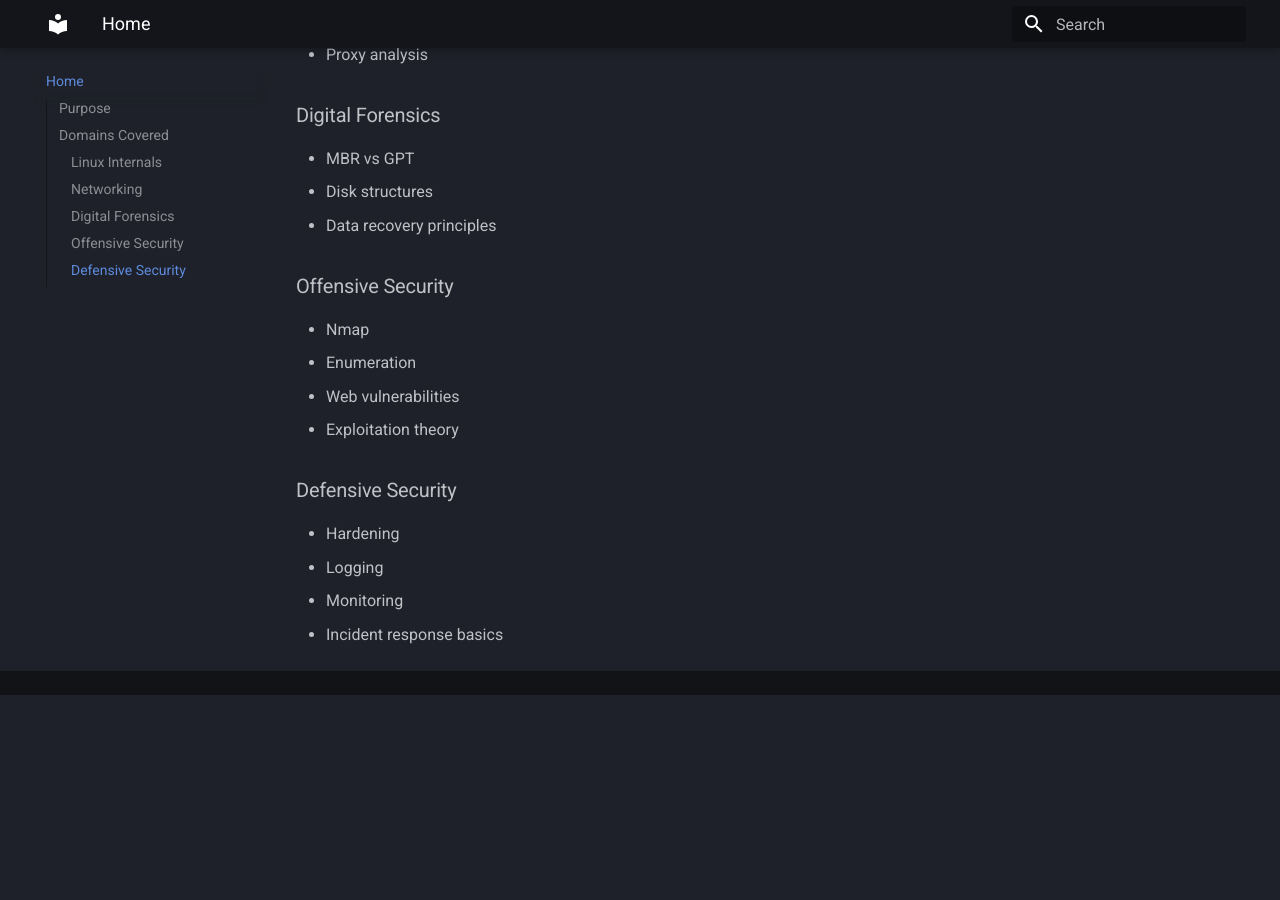
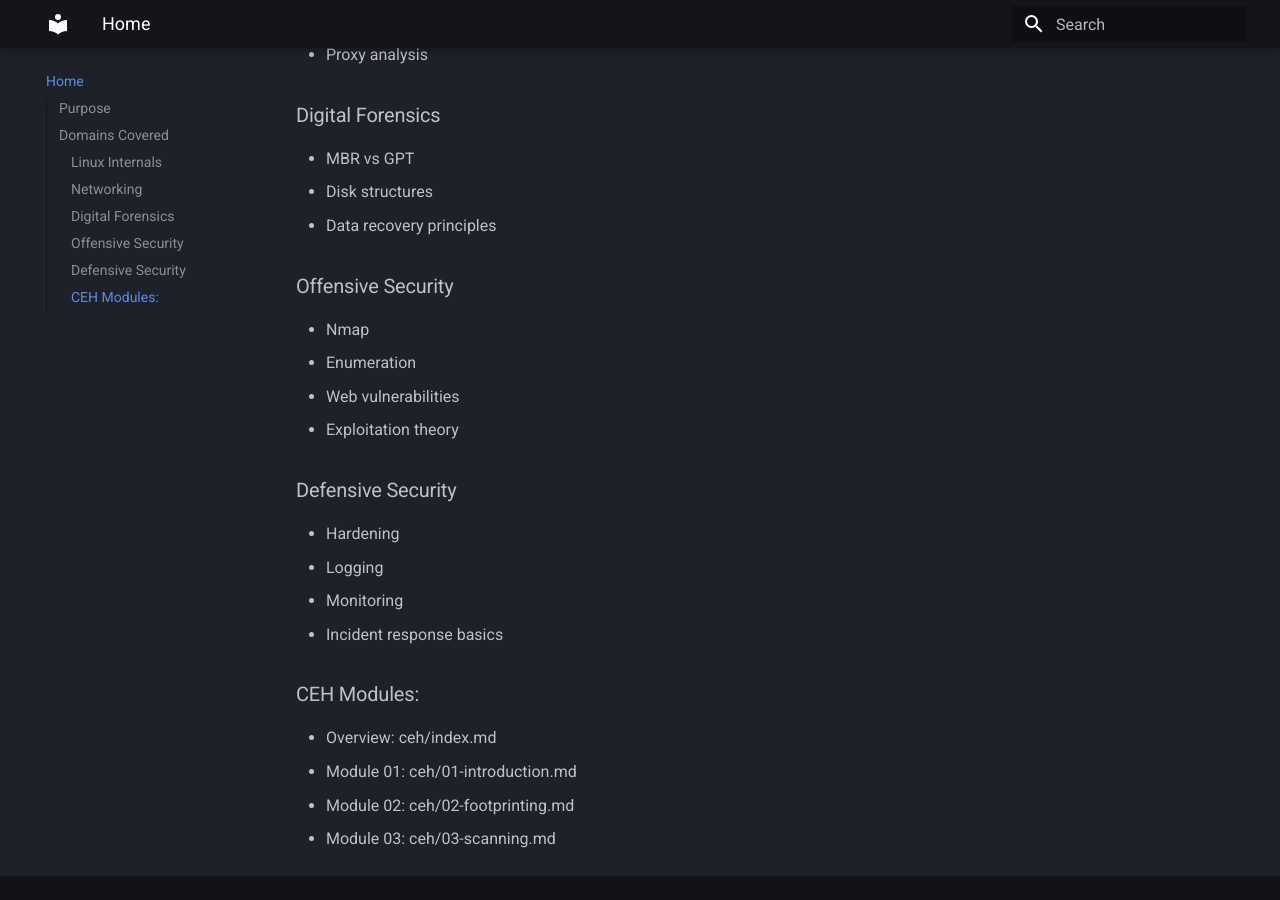
Before and after one commit to javvadigithub/jskb, an MkDocs documentation site: the page built from docs/index.md, in a window 1280 px wide and 900 px high, scrolled down 1140 px. Built offline with MkDocs 1.6.1 and Material for MkDocs 9.7.7, drawn with Linux system fonts in a browser that asks for light colours; before the commit the page ends 1835 px from its top, so only the background shows below that.

```diff
--- a/docs/index.md
+++ b/docs/index.md
@@ -51,3 +51,9 @@
 - Logging
 - Monitoring
 - Incident response basics
+
+### CEH Modules:
+- Overview: ceh/index.md
+- Module 01: ceh/01-introduction.md
+- Module 02: ceh/02-footprinting.md
+- Module 03: ceh/03-scanning.md
```
